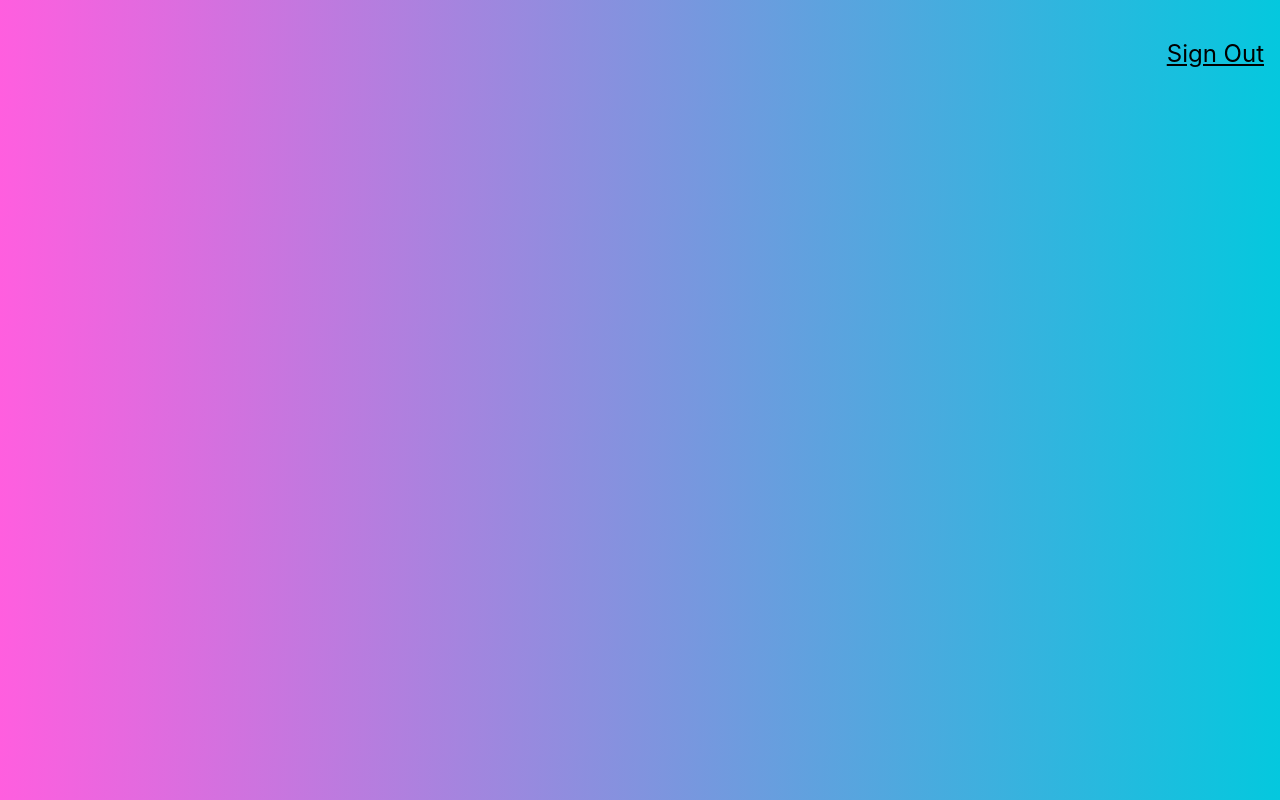
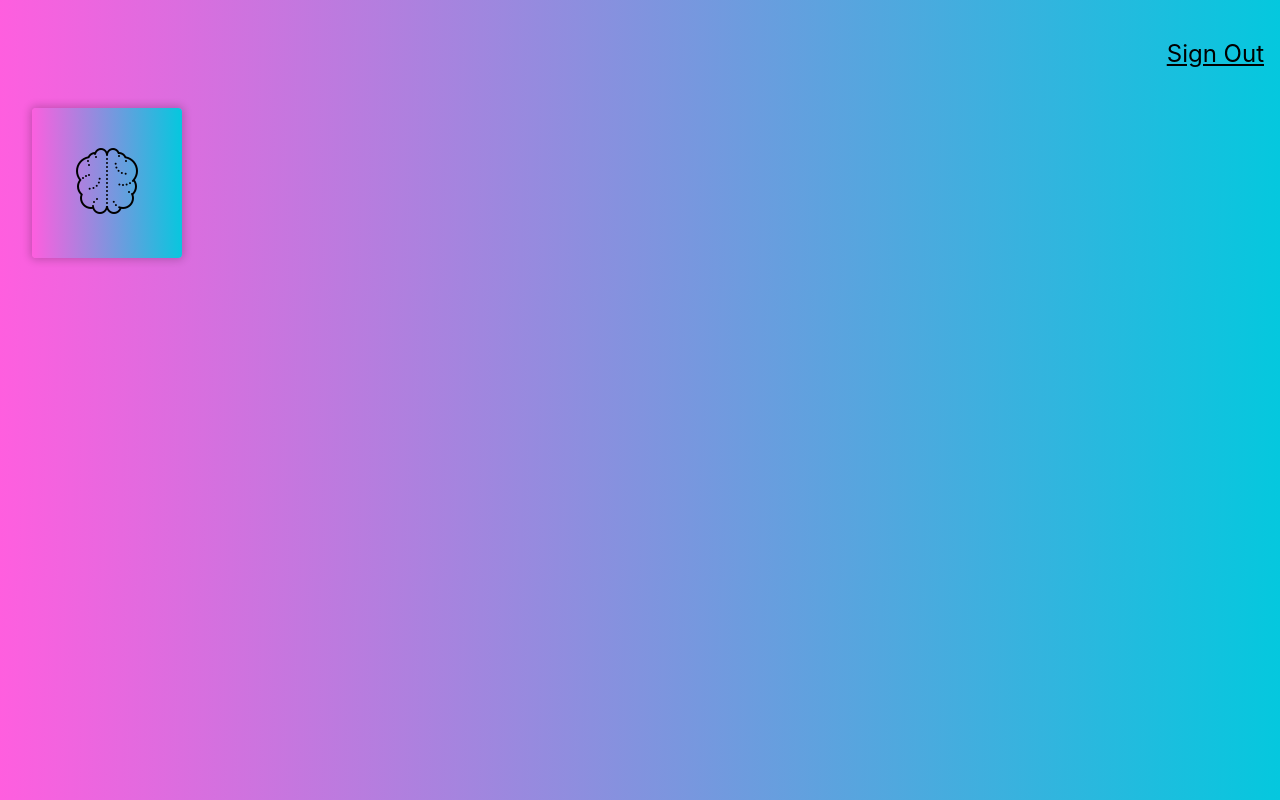
Before and after one commit to chelseapang/facerecognitionbrain, a React (Create React App) app: page / in a window 1280 px wide. Built offline with nearby package versions, Linux system fonts and the light colour scheme.

Commit message:
adding logo with styling

```diff
--- a/package.json
+++ b/package.json
@@ -8,6 +8,7 @@
     "@testing-library/user-event": "^13.5.0",
     "react": "^18.2.0",
     "react-dom": "^18.2.0",
+    "react-parallax-tilt": "^1.7.180",
     "react-scripts": "^5.0.1",
     "tachyons": "^4.12.0",
     "web-vitals": "^2.1.4"
--- a/src/App.js
+++ b/src/App.js
@@ -1,11 +1,14 @@
 import './App.css';
 import Navigation from './components/Navigation/Navigation';
+import Logo from './components/Logo/Logo';
+
 
 function App() {
   return (
     <div className="App">
       <Navigation />
-      {/*<Logo />
+      <Logo />
+      {/*
       <ImageLinkForm />
       <FaceRecognition />*/}
     </div>
--- /dev/null
+++ b/src/components/Logo/Logo.css
@@ -0,0 +1,3 @@
+.Tilt {
+    background: linear-gradient(89deg, #FF5EDF 0%, #04C8DE 100%);
+}
--- /dev/null
+++ b/src/components/Logo/Logo.js
@@ -0,0 +1,23 @@
+import React from 'react';
+import Tilt from 'react-parallax-tilt';
+import brain from './brain.png';
+import './Logo.css';
+
+
+const Logo = () => {
+    return (
+        <div className='ma4 mt0'>
+            <Tilt className='br2 shadow-2'
+                options={{ max: 55 }}
+                style={{
+                    height: '150px',
+                    width: '150px',
+                    background: 'linear-gradient(89deg, #FF5EDF 0%, #04C8DE 100%)',
+                }}>
+                <div className='Tilt-inner pa3'><img style={{paddingTop: '17px'}}alt='logo' src={brain} /></div>
+            </Tilt>
+        </div>
+    )
+}
+
+export default Logo;
```
Also changed, not shown: src/components/Logo/brain.png (added), 1 other file (tests, documents, lock files or other folders).
